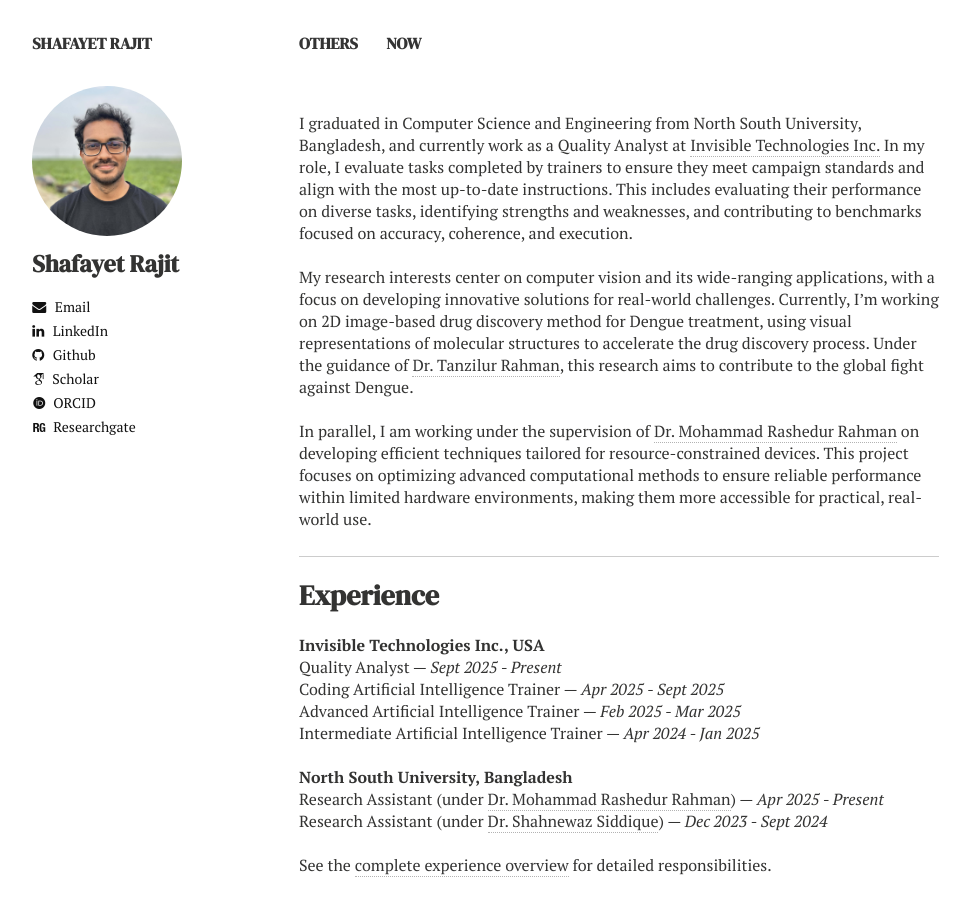
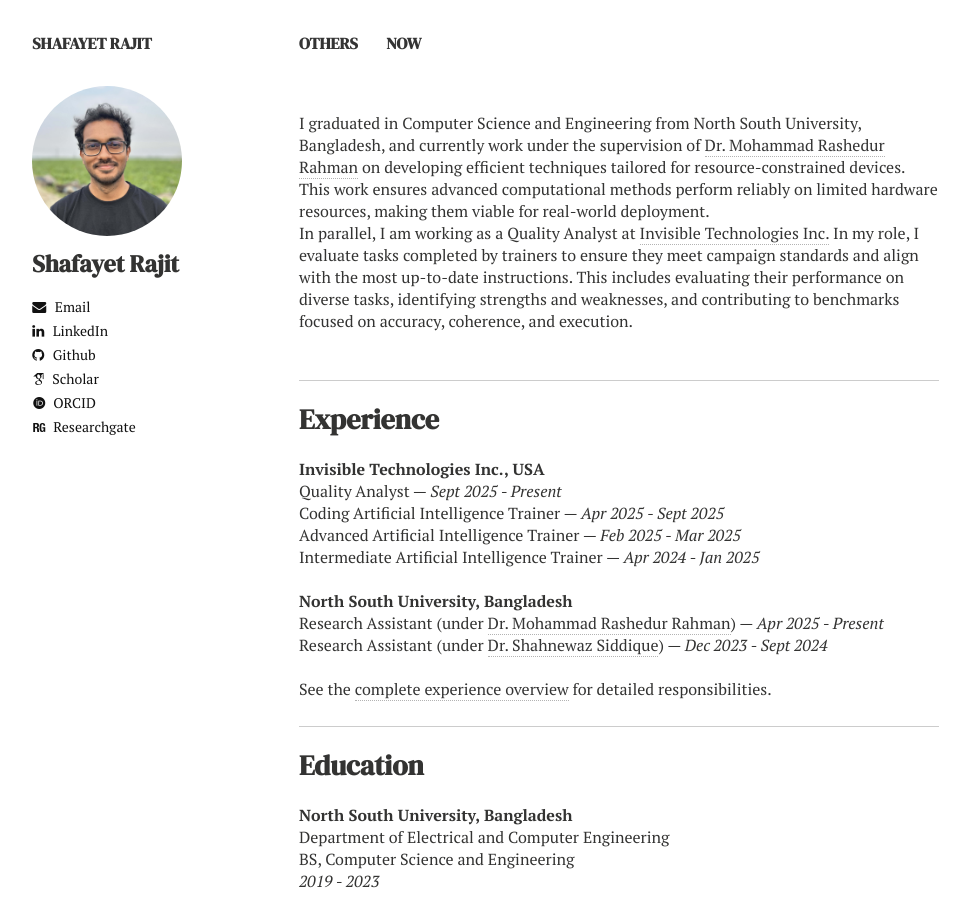
Before and after one commit to ShafayetRajit/shafayetrajit.github.io, a Jekyll site: the page built from index.md, in a window 1280 px wide and 900 px high. Shown: the whole window, without its empty margins (21-991 px from the left). Built offline with Jekyll 4.4.1, drawn with Linux system fonts in a browser that asks for light colours; nearby versions of some CDN libraries; comment, search, counter and statistics services are not loaded.

Commit message:
editing desc

```diff
--- a/index.md
+++ b/index.md
@@ -6,15 +6,13 @@ tags: [Jekyll, theme, responsive, blog, template]
 image:
   feature:
 ---
-I graduated in Computer Science and Engineering from North South University, Bangladesh, and currently work as a Quality Analyst at <a href="https://www.invisible.co/">Invisible Technologies Inc.</a> In my role, I evaluate tasks completed by trainers to ensure they meet campaign standards and align with the most up-to-date instructions. This includes evaluating their performance on diverse tasks, identifying strengths and weaknesses, and contributing to benchmarks focused on accuracy, coherence, and execution.
+I graduated in Computer Science and Engineering from North South University, Bangladesh, and currently work under the supervision of <a href="https://ece.northsouth.edu/people/rashedur-rahman/">Dr. Mohammad Rashedur Rahman</a> on developing efficient techniques tailored for resource-constrained devices. This work ensures advanced computational methods perform reliably on limited hardware resources, making them viable for real-world deployment.
+
+In parallel, I am working as a Quality Analyst at <a href="https://www.invisible.co/">Invisible Technologies Inc.</a> In my role, I evaluate tasks completed by trainers to ensure they meet campaign standards and align with the most up-to-date instructions. This includes evaluating their performance on diverse tasks, identifying strengths and weaknesses, and contributing to benchmarks focused on accuracy, coherence, and execution.
 
 <br />
 
-My research interests center on computer vision and its wide-ranging applications, with a focus on developing innovative solutions for real-world challenges. Currently, I'm working on 2D image-based drug discovery method for Dengue treatment, using visual representations of molecular structures to accelerate the drug discovery process. Under the guidance of <a href="https://sites.google.com/site/tanzilctg/">Dr. Tanzilur Rahman</a>, this research aims to contribute to the global fight against Dengue.
 
-<br />
-
-In parallel, I am working under the supervision of <a href="https://ece.northsouth.edu/people/rashedur-rahman/">Dr. Mohammad Rashedur Rahman</a> on developing efficient techniques tailored for resource-constrained devices. This project focuses on optimizing advanced computational methods to ensure reliable performance within limited hardware environments, making them more accessible for practical, real-world use.
 
 <!-- <p style="background-image: linear-gradient(to left, indigo, #6CB4EE); -webkit-background-clip: text; color: transparent;"><em>I am actively exploring PhD opportunities for Fall 2025 admission. If you know of any relevant openings, I would be grateful for your insights. Thank you!</em></p> -->
 
```
